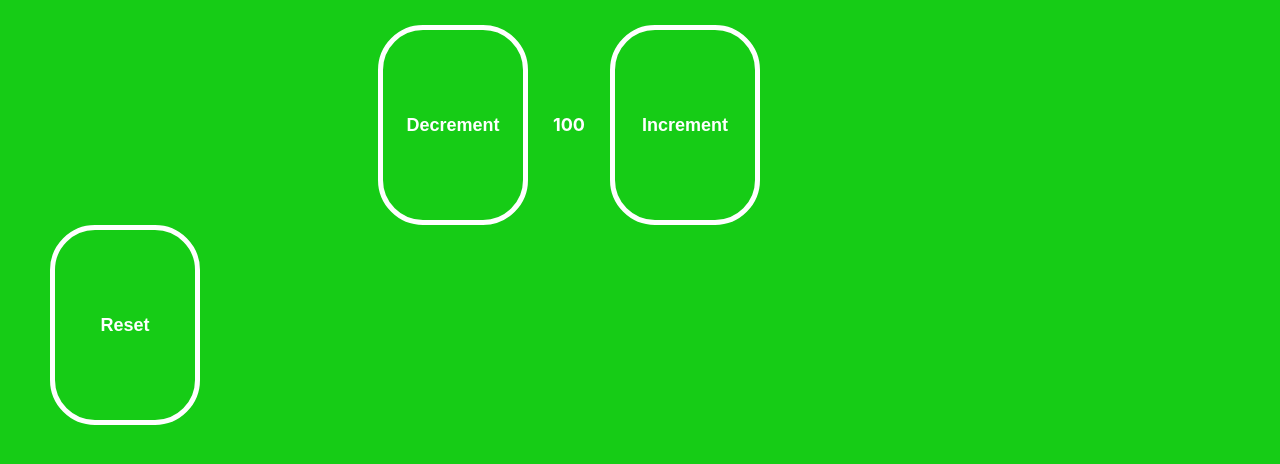
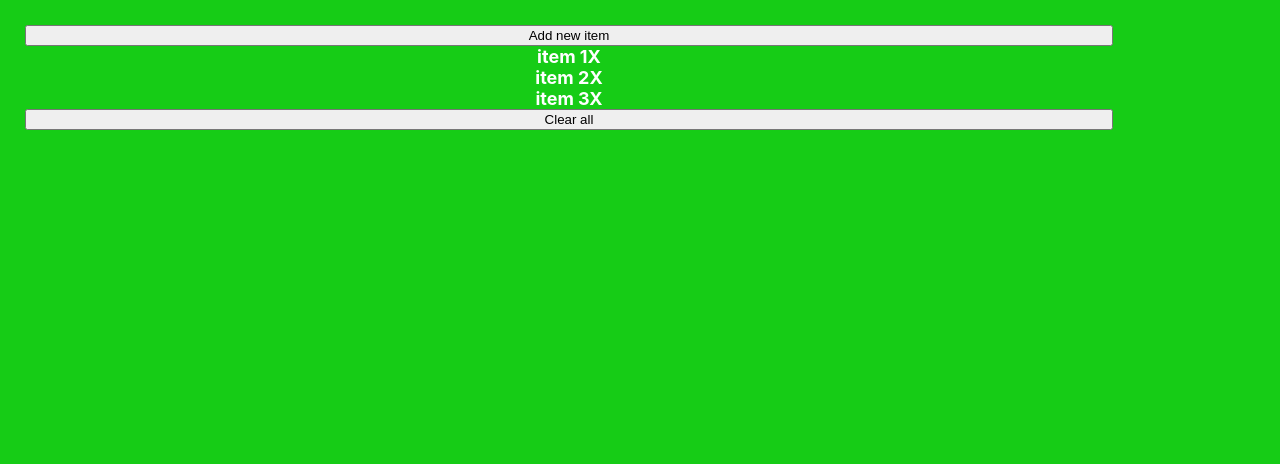
Before and after one commit to divineisking/Amada, a React (Create React App) app in the folder maloine/: page / in a window 1280 px wide. Shown: the top 464 px of the page. Built offline with nearby package versions, Linux system fonts and the light colour scheme.

Commit message:
created branch

```diff
--- a/maloine/src/App.css
+++ b/maloine/src/App.css
@@ -10,20 +10,3 @@
   font-weight: bold;
   color: white;
 }
-
-.App button{
-  width: 150px;
-  height: 200px;
-  margin: 0px 25px 0px 25px;
-  border: 5px solid white;
-  background-color: rgb(22, 204, 22);
-  border-radius: 45px;
-  color: white;
-  font-weight: bold;
-  font-size: large;
-}
-
-.reset{
-  margin: 0px 0px 0px 25px;
-  grid-area: span;
-}
--- a/maloine/src/App.js
+++ b/maloine/src/App.js
@@ -1,40 +1,41 @@
 import React, {useState} from 'react'
 import './App.css';
+import Data from './data'
+
 export default function App() {
 
-  const [count, setCount] = useState(100);
-  function increment(){
-    setCount((prevCount) => prevCount *2 )
-  };
+console.log(Data)
+  const [items, setItems] = useState(Data)
+function click(){
 
-  function reset(){
-    setCount(100)
-  };
+  const item =  `item ${Data.length + 1}`
+  console.log(item)
+  setItems((prevItem) => [...prevItem, item] )
+}
 
-  function decrement(){
-    setCount((prevCount) => prevCount /2)
-  }
+function clearAll(){
+  setItems([])
+}
+
+function deleteSingle(){
+
+};
+
+const hola = items.map(function(item, index){
+  return (<div key={index} >{item.title}
+  <span onClick={deleteSingle}>X</span></div>)
+})
   return (
     <div className="App">
-      <div >
-      <button onClick={decrement}>
-        Decrement
+      <button onClick={click}>
+        Add new item
       </button>
+      {hola}
+      <button onClick={clearAll}>
+        Clear all
+      </button>
+    </div>
 
-        {count}
-
-        <button onClick={increment}>
-        Increment
-      </button>
-      </div>
-      <button className='reset' onClick={reset}>
-        Reset
-      </button>
-
-
-
-
-    </div>
 
   );
 }
--- /dev/null
+++ b/maloine/src/data.js
@@ -0,0 +1,20 @@
+
+
+const data = [
+    {
+        id: 1,
+        title: 'item 1'
+    },
+
+    {
+        id: 2,
+        title:'item 2'
+    },
+
+    {
+        id: 3,
+        title: 'item 3'
+    }
+]
+
+export default data
```
